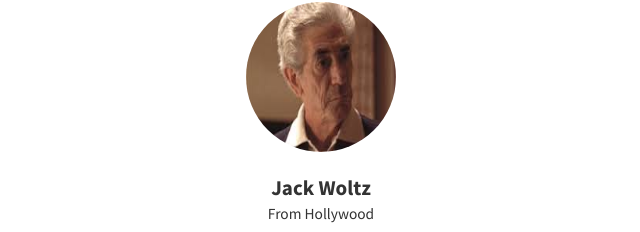
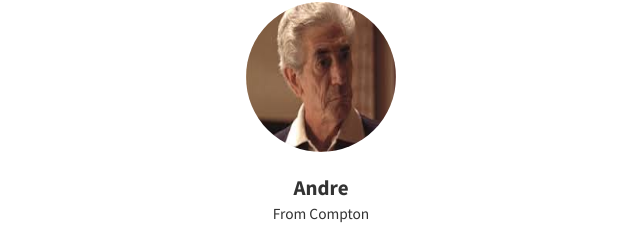
Before and after one commit to shenils/individual_psd2html, a website: page index.html in a window 1280 px wide. Shown: the part 5458-5690 px from the top of the page, 319-959 px from the left. Drawn offline with nearby package versions, Linux system fonts and the light colour scheme.

Commit message:
names in testimonials

```diff
--- a/index.html
+++ b/index.html
@@ -365,8 +365,8 @@
         <div class="item test-content">
           <div class="testimonial-eg testimonial-shown">
               <img src="assets/images/woltz.jpg" alt="Woltz">
-              <p class="client-name">Jack Woltz</p>
-              <p class="client-firm">From Hollywood</p>
+              <p class="client-name">Andre</p>
+              <p class="client-firm">From Compton</p>
 
               <div class="row client-quote">
                 <div class="col-sm-1 theleftquote">
@@ -384,8 +384,8 @@
         <div class="item test-content">
           <div class="testimonial-eg testimonial-shown">
               <img src="assets/images/woltz.jpg" alt="Woltz">
-              <p class="client-name">Jack Woltz</p>
-              <p class="client-firm">From Hollywood</p>
+              <p class="client-name">Biggie</p>
+              <p class="client-firm">From Brooklyn</p>
 
               <div class="row client-quote">
                 <div class="col-sm-1 theleftquote">
```
